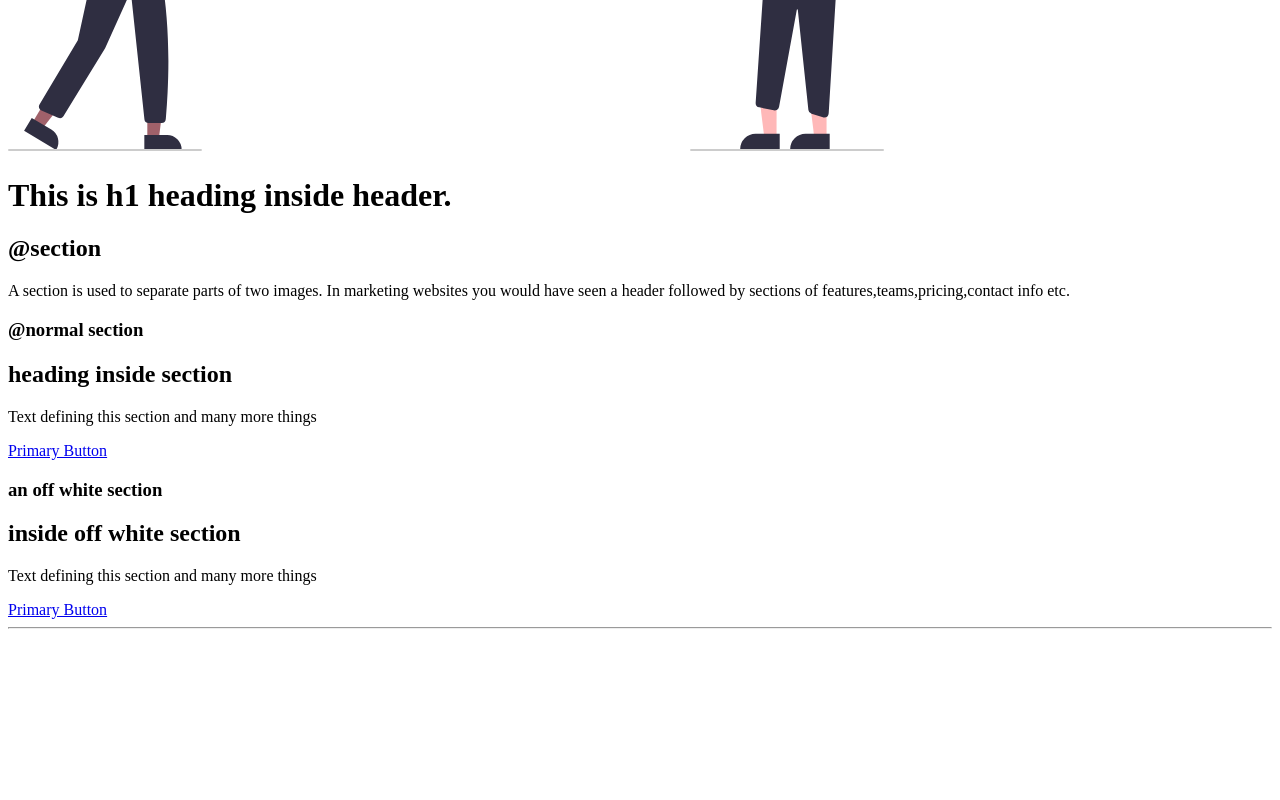
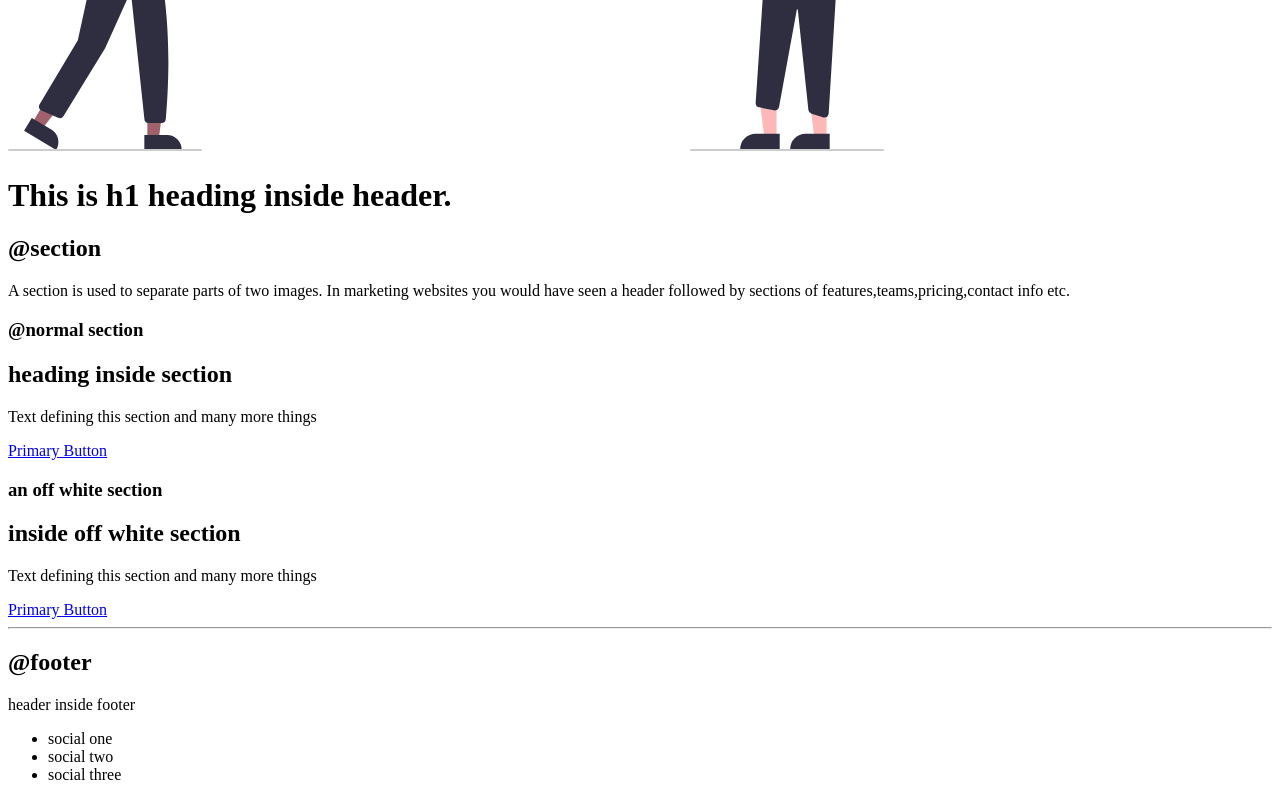
Before and after one commit to priyanshu746/PracticeSite, a plain HTML site: page index.html in a window 1280 px wide. Shown: the part 1940-2740 px from the top of the page. Before the commit the page ends 2577 px from the top, so only its background shows below. Drawn offline with Linux system fonts and the light colour scheme.

Commit message:
html completed

```diff
--- a/index.html
+++ b/index.html
@@ -124,6 +124,18 @@
       <a href="/">Primary Button</a>
     </section>
     <hr>
+
+    <h2>@footer</h2>
+    <footer>
+      <div>
+        <div class="heading">header inside footer</div>
+        <ul class="unordered-list-inline">
+          <li>social one</li>
+          <li>social two</li>
+          <li>social three</li>
+        </ul>
+      </div>
+    </footer>
 </body>
 
 </html>
```
